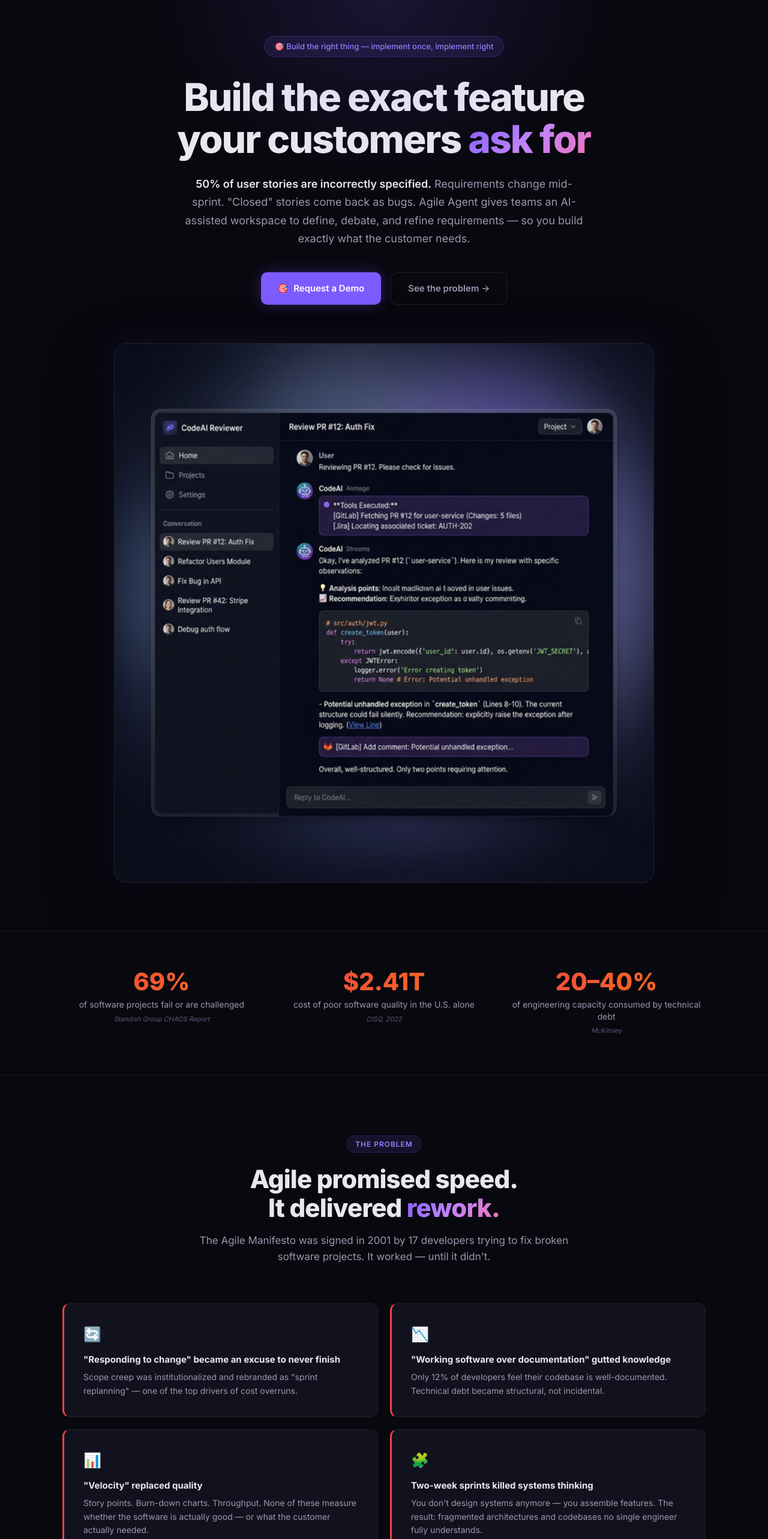
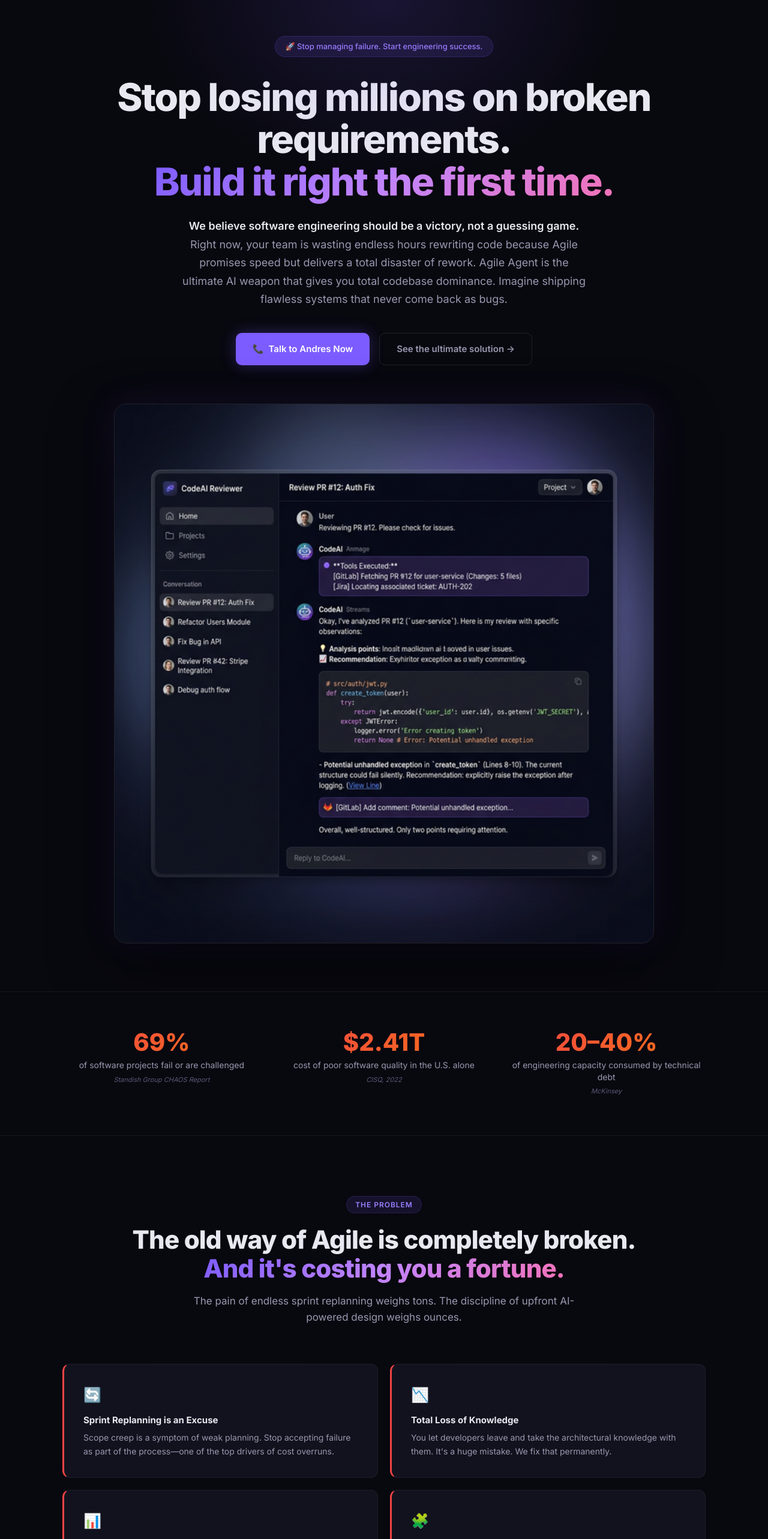
Before and after one commit to andreseloysv/agile-agent-landing, a Nuxt app: page / in a window 1280 px wide. Shown: the part 100-2666 px from the top of the page at 60% size. Built offline with nearby package versions, Linux system fonts and the light colour scheme.

Commit message:
improve copy

```diff
--- a/app/app.vue
+++ b/app/app.vue
@@ -20,18 +20,17 @@
     <section class="hero">
       <div class="hero-glow"></div>
       <div class="container hero-inner">
-        <div class="hero-badge">🎯 Build the right thing — implement once, implement right</div>
-        <h1>Build the exact feature<br>your customers <span class="gradient-text">ask for</span></h1>
+        <div class="hero-badge">🚀 Stop managing failure. Start engineering success.</div>
+        <h1>Stop losing millions on broken requirements.<br><span class="gradient-text">Build it right the first time.</span></h1>
         <p class="hero-sub">
-          <strong>50% of user stories are incorrectly specified.</strong> Requirements change mid-sprint.
-          "Closed" stories come back as bugs. Agile Agent gives teams an AI-assisted workspace
-          to define, debate, and refine requirements — so you build exactly what the customer needs.
+          <strong>We believe software engineering should be a victory, not a guessing game.</strong>
+          Right now, your team is wasting endless hours rewriting code because Agile promises speed but delivers a total disaster of rework. Agile Agent is the ultimate AI weapon that gives you total codebase dominance. Imagine shipping flawless systems that never come back as bugs.
         </p>
         <div class="hero-actions">
           <a href="#contact" class="btn btn-primary btn-lg">
-            <span>🎯</span> Request a Demo
+            <span>📞</span> Talk to Andres Now
           </a>
-          <a href="#problem" class="btn btn-ghost btn-lg">See the problem →</a>
+          <a href="#problem" class="btn btn-ghost btn-lg">See the ultimate solution →</a>
         </div>
         <div class="hero-image">
           <div class="hero-image-glow"></div>
@@ -68,29 +67,29 @@
       <div class="container">
         <div class="section-header">
           <div class="section-badge">The Problem</div>
-          <h2>Agile promised speed.<br>It delivered <span class="gradient-text">rework.</span></h2>
-          <p>The Agile Manifesto was signed in 2001 by 17 developers trying to fix broken software projects. It worked — until it didn't.</p>
+          <h2>The old way of Agile is completely broken.<br><span class="gradient-text">And it's costing you a fortune.</span></h2>
+          <p>The pain of endless sprint replanning weighs tons. The discipline of upfront AI-powered design weighs ounces.</p>
         </div>
         <div class="problems-grid">
           <div class="problem-card">
             <div class="problem-icon">🔄</div>
-            <h3>"Responding to change" became an excuse to never finish</h3>
-            <p>Scope creep was institutionalized and rebranded as "sprint replanning" — one of the top drivers of cost overruns.</p>
+            <h3>Sprint Replanning is an Excuse</h3>
+            <p>Scope creep is a symptom of weak planning. Stop accepting failure as part of the process—one of the top drivers of cost overruns.</p>
           </div>
           <div class="problem-card">
             <div class="problem-icon">📉</div>
-            <h3>"Working software over documentation" gutted knowledge</h3>
-            <p>Only 12% of developers feel their codebase is well-documented. Technical debt became structural, not incidental.</p>
+            <h3>Total Loss of Knowledge</h3>
+            <p>You let developers leave and take the architectural knowledge with them. It's a huge mistake. We fix that permanently.</p>
           </div>
           <div class="problem-card">
             <div class="problem-icon">📊</div>
-            <h3>"Velocity" replaced quality</h3>
-            <p>Story points. Burn-down charts. Throughput. None of these measure whether the software is actually good — or what the customer actually needed.</p>
+            <h3>"Velocity" is a Vanity Metric</h3>
+            <p>Story points don't matter if the software is garbage. We measure success by absolute quality and zero rework.</p>
           </div>
           <div class="problem-card">
             <div class="problem-icon">🧩</div>
             <h3>Two-week sprints killed systems thinking</h3>
-            <p>You don't design systems anymore — you assemble features. The result: fragmented architectures and codebases no single engineer fully understands.</p>
+            <p>You don't design systems anymore — you assemble features. The result: fragmented architectures and massive technical debt.</p>
           </div>
         </div>
         <div class="section-cta">
@@ -104,18 +103,18 @@
       <div class="container">
         <div class="section-header">
           <div class="section-badge">The Solution</div>
-          <h2>Build accurate, not fast.<br><span class="gradient-text">Quality is speed.</span></h2>
-          <p>Every hour spent on rework is an hour that could have gone into upfront design. Agile Agent treats software delivery as a production system with defined inputs, quality gates, and measurable outputs.</p>
+          <h2>Why we built this: Because <span class="gradient-text">Elite Teams Demand Perfection.</span></h2>
+          <p>We believe in empowering engineers to be architects again. When you use Agile Agent, you aren't just buying a tool; you are buying your weekends back, your reputation, and the absolute certainty that your system won't crash.</p>
         </div>
         <div class="features-grid">
           <div class="feature-card">
             <div class="feature-icon">🎯</div>
-            <h3>Requirements That Stick</h3>
+            <h3>Flawless Requirements</h3>
             <p>AI-assisted requirement analysis pulls in Jira tickets, linked stories, and Confluence specs to surface contradictions and gaps before a single line of code is written.</p>
           </div>
           <div class="feature-card">
             <div class="feature-icon">🔍</div>
-            <h3>Full Codebase Context</h3>
+            <h3>Total Codebase Context</h3>
             <p>Search across GitLab repos, read files, and understand existing architecture. The agent knows what's already built so you don't rebuild it differently.</p>
           </div>
           <div class="feature-card">
@@ -130,7 +129,7 @@
           </div>
           <div class="feature-card">
             <div class="feature-icon">🔒</div>
-            <h3>Self-Hosted & Secure</h3>
+            <h3>Fort Knox Security</h3>
             <p>Runs entirely on your infrastructure as a single binary. No data leaves your network. No cloud dependency. Your code stays yours.</p>
           </div>
           <div class="feature-card">
@@ -181,7 +180,7 @@
       <div class="container">
         <div class="ask-card">
           <div class="install-glow"></div>
-          <h2>If your team measures success in story points,<br>ask yourself:</h2>
+          <h2>Look at your engineering metrics.<br><span class="gradient-text">Are you proud of them?</span></h2>
           <div class="ask-grid">
             <div class="ask-item">
               <span class="ask-icon">🐛</span>
@@ -200,7 +199,7 @@
               <p>What's your <strong>incident frequency</strong>?</p>
             </div>
           </div>
-          <p class="ask-cta">If you don't like the answers, it's time for a different model.</p>
+          <p class="ask-cta">If your defect rate is high and onboarding takes months, you are losing. It's time to upgrade to a winning model.</p>
         </div>
       </div>
     </section>
@@ -209,9 +208,9 @@
     <section id="pricing" class="pricing">
       <div class="container">
         <div class="section-header">
-          <div class="section-badge">Pricing</div>
-          <h2>Transparent, usage-based pricing</h2>
-          <p>Pay per seat plus token usage. No hidden costs. No lock-in.</p>
+          <div class="section-badge">Access</div>
+          <h2>Exclusive Access for Ambitious Engineering Teams</h2>
+          <p>We work closely with elite teams ready to eliminate rework permanently.</p>
         </div>
         <div class="pricing-grid">
           <div class="pricing-card">
@@ -226,7 +225,7 @@
               <li>✅ Bring your own LLM API key</li>
               <li>✅ Community support</li>
             </ul>
-            <a href="#contact" class="btn btn-ghost" style="width: 100%; justify-content: center">Start free trial</a>
+            <a href="#contact" class="btn btn-ghost" style="width: 100%; justify-content: center">Request Early Access</a>
           </div>
           <div class="pricing-card featured">
             <div class="pricing-popular">Most Popular</div>
@@ -241,7 +240,7 @@
               <li>✅ Custom system prompts per team</li>
               <li>✅ Usage analytics dashboard</li>
             </ul>
-            <a href="#contact" class="btn btn-primary" style="width: 100%; justify-content: center">Contact Sales</a>
+            <a href="#contact" class="btn btn-primary" style="width: 100%; justify-content: center">📞 Talk to Founder (Highly Recommended)</a>
           </div>
           <div class="pricing-card">
             <div class="pricing-tier">Enterprise</div>
@@ -256,7 +255,7 @@
               <li>✅ Audit logging & compliance</li>
               <li>✅ Organizational volume discounts</li>
             </ul>
-            <a href="#contact" class="btn btn-ghost" style="width: 100%; justify-content: center">Get a quote</a>
+            <a href="#contact" class="btn btn-ghost" style="width: 100%; justify-content: center">Get a Custom Briefing</a>
           </div>
         </div>
         <p class="pricing-note">💡 Token costs are passed through at provider rates. You bring your own API key — we don't mark up LLM usage.</p>
@@ -329,11 +328,10 @@
       <div class="container">
         <div class="contact-card">
           <div class="install-glow"></div>
-          <h2>Ready to build the right thing?</h2>
-          <p>Book a 15-minute demo and see how Agile Agent eliminates rework in your development workflow.</p>
+          <h2>Don't let your competitors deploy this before you do.</h2>
+          <p>The cost of waiting is another failed sprint. Book a private strategy call with the founder today and see how we will transform your engineering floor.</p>
           <div class="contact-actions">
-            <a href="mailto:contact@getagileagent.com?subject=Agile%20Agent%20Demo%20Request" class="btn btn-primary btn-lg">📧 Request a Demo</a>
-            <a href="mailto:contact@getagileagent.com?subject=Agile%20Agent%20Inquiry" class="btn btn-ghost btn-lg">💬 Ask a question</a>
+            <a href="mailto:contact@getagileagent.com?subject=Agile%20Agent%20Private%20Strategy%20Call" class="btn btn-primary btn-lg">📧 Contact Andres Directly</a>
           </div>
           <p class="contact-email">Or email directly: <a href="mailto:contact@getagileagent.com">contact@getagileagent.com</a></p>
         </div>
```
